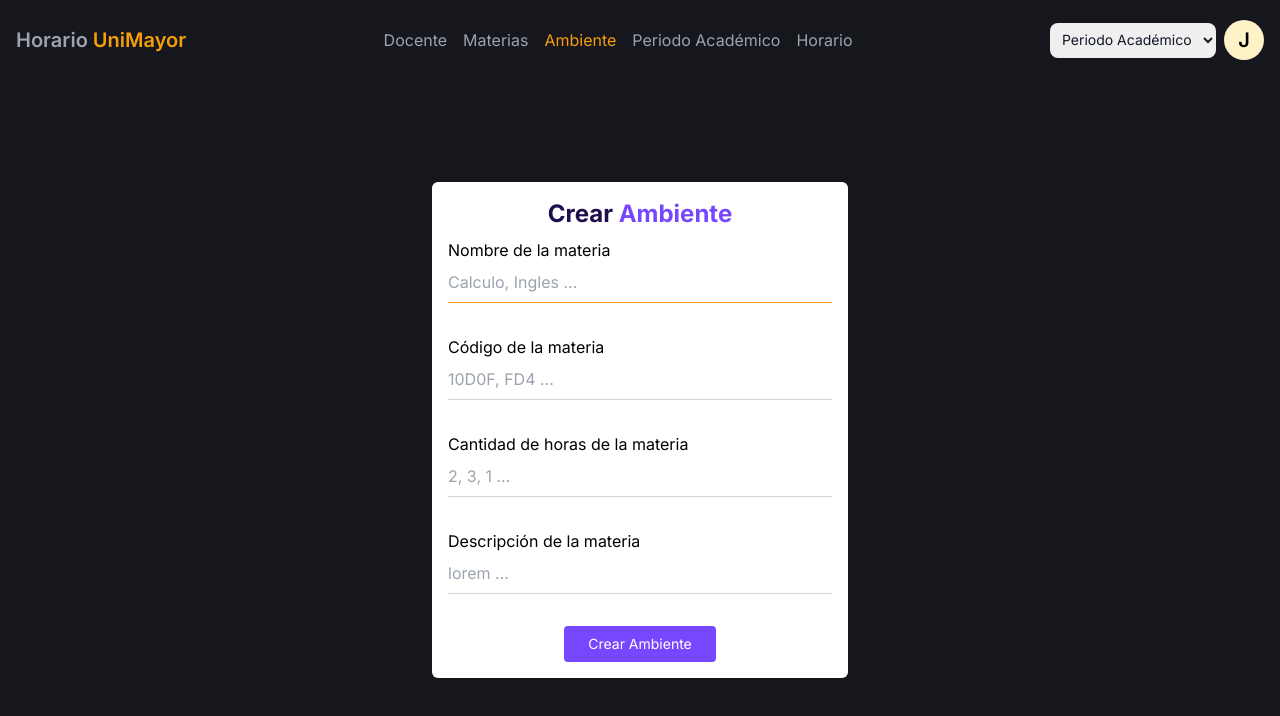
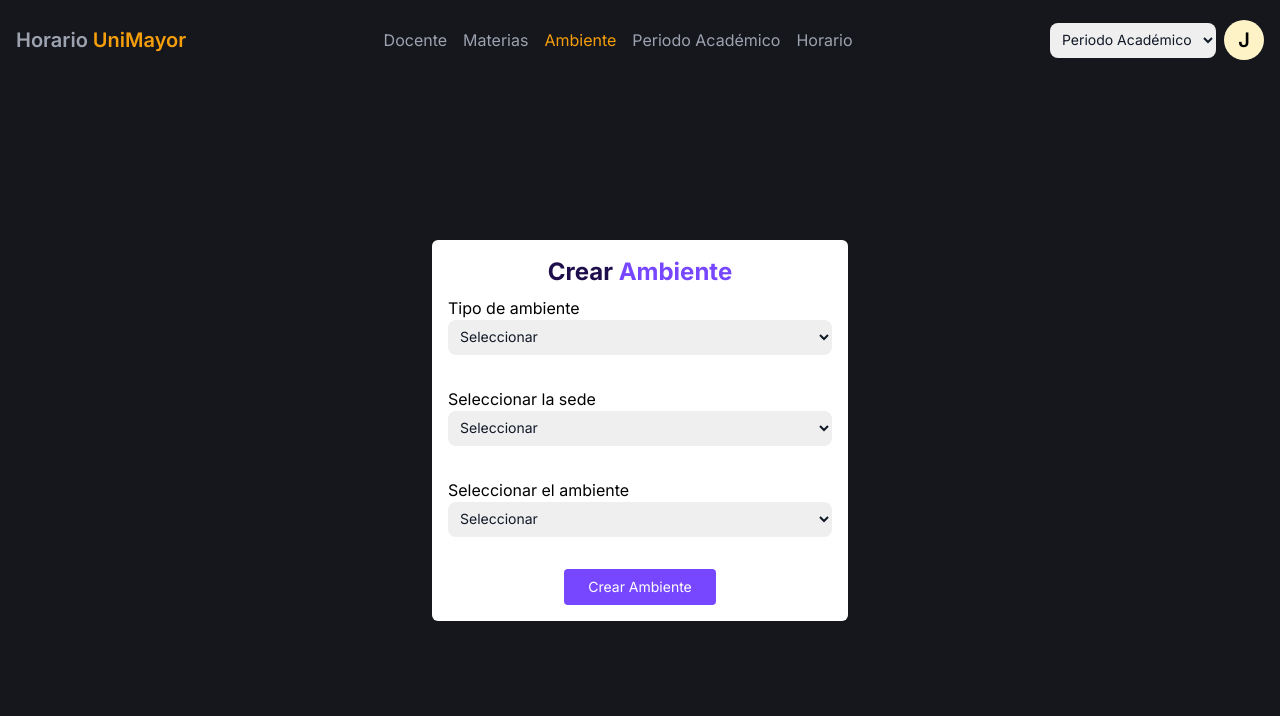
Before and after one commit to igrisdev/horario_unimayor, a Next.js app: page /dashboard/environment/create in a window 1280 px wide. Shown: the top 716 px of the page. Built offline with nearby package versions, Linux system fonts and the light colour scheme.

Commit message:
already create environment

```diff
--- /dev/null
+++ b/src/app/api/dashboard/environment/[id]/route.js
@@ -0,0 +1,66 @@
+import { NextResponse } from 'next/server'
+import prisma from '@/lib/prisma'
+
+export async function GET(req, { params }) {
+  try {
+    const { id } = params
+
+    const foundEnvironment = await prisma.environment.findUnique({
+      where: { id },
+    })
+
+    return NextResponse.json(foundEnvironment, { status: 200 })
+  } catch (error) {
+    return NextResponse.json(
+      { error: 'Internal Server Error' },
+      { status: 500 }
+    )
+  }
+}
+
+export async function PUT(req, { params }) {
+  try {
+    const { id } = params
+    const { typeEnvironment, side, location } = await req.json()
+
+    await prisma.environment.update({
+      where: {
+        id,
+      },
+      data: { typeEnvironment, side, location },
+    })
+
+    return NextResponse.json(
+      { message: 'Ambiente actualizado con éxito' },
+      { status: 200 }
+    )
+  } catch (error) {
+    console.log(error)
+    return NextResponse.json(
+      { error: 'Internal Server Error' },
+      { status: 500 }
+    )
+  }
+}
+
+export async function DELETE(req, { params }) {
+  try {
+    const { id } = params
+
+    console.log(id)
+
+    await prisma.environment.delete({
+      where: { id },
+    })
+
+    return NextResponse.json(
+      { message: 'Ambiente eliminada con éxito' },
+      { status: 200 }
+    )
+  } catch (error) {
+    return NextResponse.json(
+      { error: 'Internal Server Error' },
+      { status: 500 }
+    )
+  }
+}
--- /dev/null
+++ b/src/app/api/dashboard/environment/route.js
@@ -0,0 +1,59 @@
+import { NextResponse } from 'next/server'
+
+import prisma from '@/lib/prisma'
+
+export async function GET(req) {
+  try {
+    const { searchParams } = new URL(req.url)
+    const search = searchParams.get('search')
+
+    if (search !== '') {
+      const environments = await prisma.environment.findMany({
+        where: {
+          OR: [
+            { typeEnvironment: { contains: search, mode: 'insensitive' } },
+            { side: { contains: search, mode: 'insensitive' } },
+            { location: { contains: search, mode: 'insensitive' } },
+          ],
+        },
+      })
+
+      return NextResponse.json(environments, { status: 200 })
+    }
+
+    const environments = await prisma.environment.findMany()
+
+    return NextResponse.json(environments, { status: 200 })
+  } catch (error) {
+    console.log(error)
+    return NextResponse.json(
+      { error: 'Internal Server Error' },
+      { status: 500 }
+    )
+  }
+}
+
+export async function POST(req) {
+  try {
+    const { typeEnvironment, side, location } = await req.json()
+
+    await prisma.environment.create({
+      data: {
+        typeEnvironment,
+        side,
+        location,
+      },
+    })
+
+    return NextResponse.json(
+      { message: 'Ambiente creada con éxito' },
+      { status: 200 }
+    )
+  } catch (error) {
+    console.log(error)
+    return NextResponse.json(
+      { error: 'Internal Server Error' },
+      { status: 500 }
+    )
+  }
+}
--- a/src/components/dashboard/environment/FormEnvironment.jsx
+++ b/src/components/dashboard/environment/FormEnvironment.jsx
@@ -1,25 +1,18 @@
 'use client'
 
 import { ButtonLoading } from '@/components/general/ButtonLoading'
-import {
-  createSubject,
-  updateSubject,
-} from '@/lib/actions/subject/actionSubject'
+import { createEnvironment, updateEnvironment } from '@/lib/actions/environment/actionEnvironment'
+
 import { toast } from 'sonner'
 
-export async function FormEnvironment({
-  isEdit,
-  label,
-  id = null,
-  dataSubject = [],
-}) {
+export function FormEnvironment({ isEdit, label, id = null, data = [] }) {
   const handleCreateEnvironment = async (formData) => {
-    const subject = createSubject(formData)
+    const subject = createEnvironment(formData)
 
     toast.promise(subject, {
       loading: 'Creando ...',
       success: () => {
-        return `Materia Creada ✅`
+        return `Ambiente Creado ✅`
       },
       error: 'Error al crear la materia',
       duration: 1000,
@@ -28,7 +21,7 @@ export async function FormEnvironment({
 
   return (
     <form
-      action={isEdit ? updateSubject : handleCreateEnvironment}
+      action={isEdit ? updateEnvironment : handleCreateEnvironment}
       className='flex flex-col gap-y-8 w-96'
     >
       {isEdit && (
@@ -39,53 +32,43 @@ export async function FormEnvironment({
         />
       )}
       <div className='flex flex-col max-w-96'>
-        <label htmlFor='name'>Nombre de la materia</label>
-        <input
-          id='name'
-          type='text'
-          name='name'
-          placeholder='Calculo, Ingles ...'
-          autoFocus
-          defaultValue={isEdit ? dataSubject.name : ''}
-          className='bg-transparent border-b-[1px] border-gray-300 py-2  outline-none focus:border-b-amber-500'
-        />
+        <label htmlFor='typeEnvironment'>Tipo de ambiente</label>
+        <select
+          id='typeEnvironment'
+          name='typeEnvironment'
+          defaultValue={isEdit ? data.typeEnvironment : 'default'}
+          className='text-gray-900 text-sm rounded-lg block w-full p-2 outline-none'
+        >
+          <option value='default'>Seleccionar</option>
+          <option value='salon'>Salon</option>
+          <option value='sala'>Sala</option>
+        </select>
       </div>
       <div className='flex flex-col max-w-96'>
-        <label htmlFor='code'>Código de la materia</label>
-        <input
-          id='code'
-          type='text'
-          name='code'
-          placeholder='10D0F, FD4 ...'
-          defaultValue={isEdit ? dataSubject.code : ''}
-          className='bg-transparent border-b-[1px] border-gray-300 py-2  outline-none focus:border-b-amber-500'
-        />
+        <label htmlFor='side'>Seleccionar la sede</label>
+        <select
+          id='side'
+          name='side'
+          defaultValue={isEdit ? data.side : 'default'}
+          className='text-gray-900 text-sm rounded-lg block w-full p-2 outline-none'
+        >
+          <option value='default'>Seleccionar</option>
+          <option value='encarnacion'>Encarnación</option>
+          <option value='bicentenario'>Bicentenario</option>
+        </select>
       </div>
       <div className='flex flex-col max-w-96'>
-        <label htmlFor='hours'>Cantidad de horas de la materia</label>
-        <input
-          id='hours'
-          type='number'
-          name='hours'
-          placeholder='2, 3, 1 ...'
-          defaultValue={isEdit ? dataSubject.hours : ''}
-          className='bg-transparent border-b-[1px] border-gray-300 py-2  outline-none focus:border-b-amber-500'
-        />
-      </div>
-      <div className='flex flex-col max-w-96'>
-        <label htmlFor='description'>Descripción de la materia</label>
-        <textarea
-          style={{
-            'field-sizing': 'content',
-            resize: 'none',
-            'max-height': '300px',
-          }}
-          name='description'
-          id='description'
-          placeholder='lorem ...'
-          defaultValue={isEdit ? dataSubject.description : ''}
-          className='bg-transparent border-b-[1px] border-gray-300 py-2  outline-none focus:border-b-amber-500 min-h-10'
-        ></textarea>
+        <label htmlFor='location'>Seleccionar el ambiente</label>
+        <select
+          id='location'
+          name='location'
+          defaultValue={isEdit ? data.location : 'default'}
+          className='text-gray-900 text-sm rounded-lg block w-full p-2 outline-none'
+        >
+          <option value='default'>Seleccionar</option>
+          <option value='salon_300'>salon 300</option>
+          <option value='salon_301'>salon 301</option>
+        </select>
       </div>
 
       <ButtonLoading label={label} />
--- a/src/components/dashboard/subject/FormSubject.jsx
+++ b/src/components/dashboard/subject/FormSubject.jsx
@@ -7,12 +7,7 @@ import {
 } from '@/lib/actions/subject/actionSubject'
 import { toast } from 'sonner'
 
-export async function FormSubject({
-  isEdit,
-  label,
-  id = null,
-  dataSubject = [],
-}) {
+export function FormSubject({ isEdit, label, id = null, data = [] }) {
   const handleCreateSubject = async (formData) => {
     const subject = createSubject(formData)
 
@@ -46,7 +41,7 @@ export async function FormSubject({
           name='name'
           placeholder='Calculo, Ingles ...'
           autoFocus
-          defaultValue={isEdit ? dataSubject.name : ''}
+          defaultValue={isEdit ? data.name : ''}
           className='bg-transparent border-b-[1px] border-gray-300 py-2  outline-none focus:border-b-amber-500'
         />
       </div>
@@ -57,7 +52,7 @@ export async function FormSubject({
           type='text'
           name='code'
           placeholder='10D0F, FD4 ...'
-          defaultValue={isEdit ? dataSubject.code : ''}
+          defaultValue={isEdit ? data.code : ''}
           className='bg-transparent border-b-[1px] border-gray-300 py-2  outline-none focus:border-b-amber-500'
         />
       </div>
@@ -68,7 +63,7 @@ export async function FormSubject({
           type='number'
           name='hours'
           placeholder='2, 3, 1 ...'
-          defaultValue={isEdit ? dataSubject.hours : ''}
+          defaultValue={isEdit ? data.hours : ''}
           className='bg-transparent border-b-[1px] border-gray-300 py-2  outline-none focus:border-b-amber-500'
         />
       </div>
@@ -83,7 +78,7 @@ export async function FormSubject({
           name='description'
           id='description'
           placeholder='lorem ...'
-          defaultValue={isEdit ? dataSubject.description : ''}
+          defaultValue={isEdit ? data.description : ''}
           className='bg-transparent border-b-[1px] border-gray-300 py-2  outline-none focus:border-b-amber-500 min-h-10'
         ></textarea>
       </div>
--- /dev/null
+++ b/src/lib/actions/environment/actionEnvironment.js
@@ -0,0 +1,30 @@
+'use server'
+
+import { revalidatePath } from 'next/cache'
+import { Axios } from '@/lib/axios'
+import { redirect } from 'next/navigation'
+
+export async function createEnvironment(formData) {
+  const environment = Object.fromEntries(formData)
+
+  await Axios.post('/api/dashboard/environment', environment)
+
+  revalidatePath('/dashboard/environment')
+}
+
+export async function updateEnvironment(formData) {
+  const environment = Object.fromEntries(formData)
+
+  await Axios.put(`/api/dashboard/environment/${environment.id}`, environment)
+
+  revalidatePath('/dashboard/environment')
+  redirect('/dashboard/environment')
+}
+
+export async function deleteEnvironment(formData) {
+  const id = formData.get('id')
+
+  await Axios.delete(`/api/dashboard/environment/${id}`)
+
+  revalidatePath('/dashboard/environment')
+}
```
